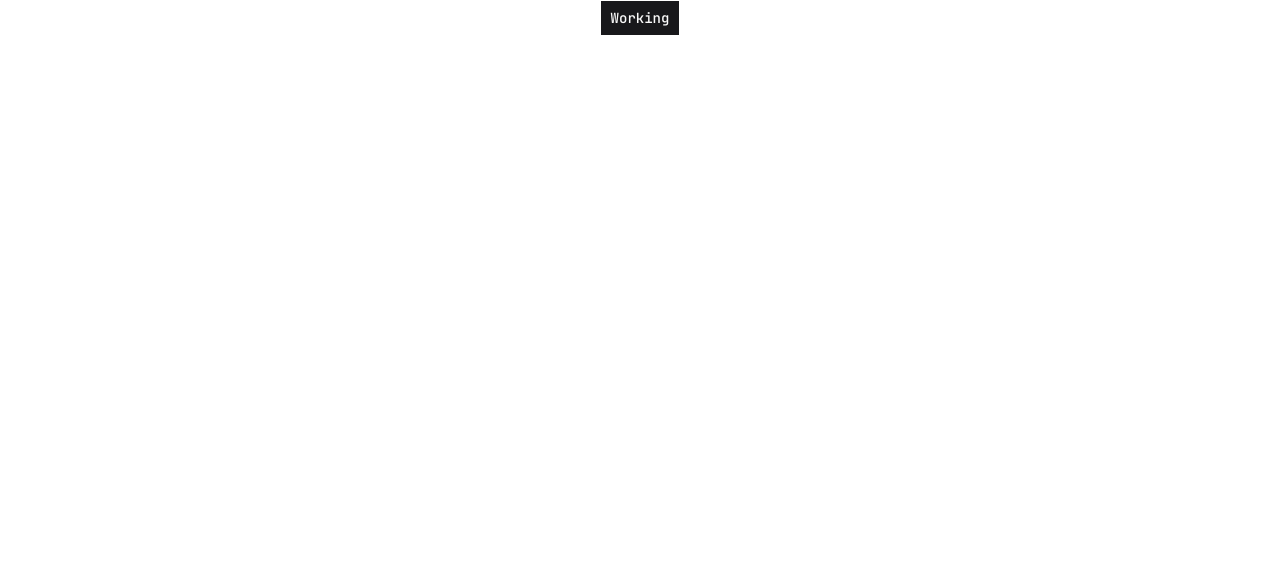
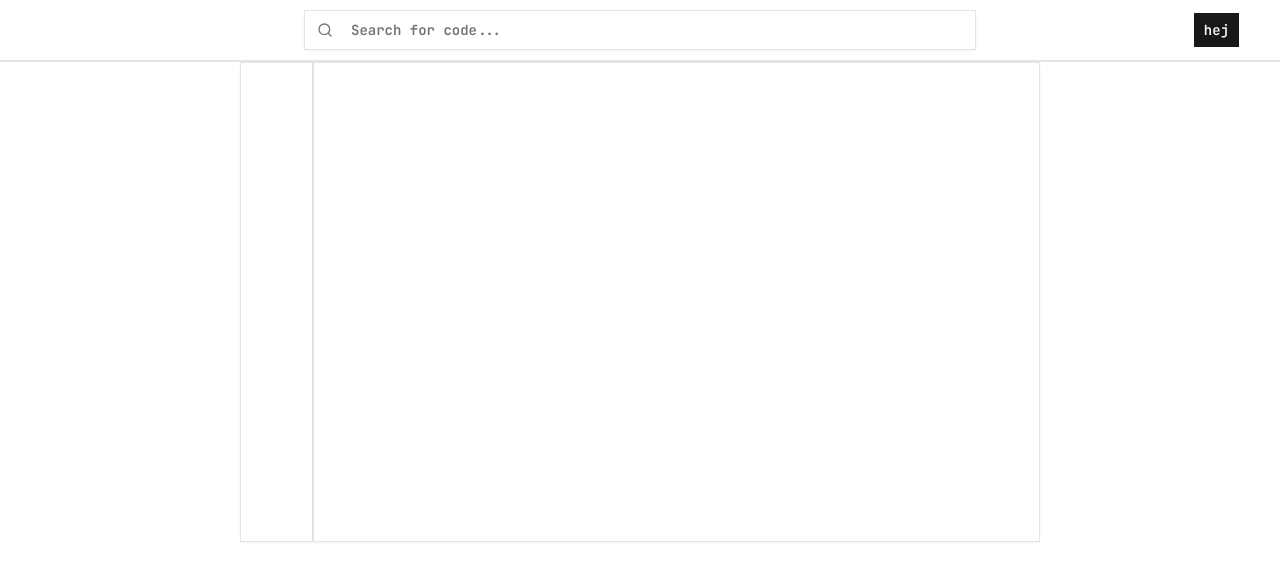
Before and after one commit to Erik-Fullstack/xiny, a Next.js app: page / in a window 1280 px wide. Shown: the top 580 px of the page. Built offline with nearby package versions, Linux system fonts and the light colour scheme.

Commit message:
Header
* Added Header component.

* Added button to switch between dark/light mode.

```diff
--- a/src/app/layout.tsx
+++ b/src/app/layout.tsx
@@ -7,6 +7,7 @@
 const jetbrainsMono = JetBrains_Mono({
   subsets: ["latin"],
   variable: "--font-mono",
+  weight: "600"
 });
 
 const geistSans = Geist({
--- a/src/app/page.tsx
+++ b/src/app/page.tsx
@@ -1,12 +1,14 @@
 "use client"
 
-import { Button } from "@/components/ui/button";
+import Editor from "@/components/Editor/Editor";
+import Navbar from "@/components/Header";
 
 export default function Home() {
   return (
     <main className="flex flex-1 flex-col">
-      <div className="flex justify-center">
-        <Button onClick={() => console.log("hej")}>Working</Button>
+      <Navbar />
+      <div className="flex flex-col justify-center items-center gap-5">
+        <Editor />
       </div>
     </main>
   );
--- /dev/null
+++ b/src/components/Editor/Editor.tsx
@@ -0,0 +1,11 @@
+import { Textarea } from "@/components/ui/textarea"
+import RowsContainer from "./RowsContainer"
+
+export default function Editor() {
+    return (
+        <div className="flex w-200 h-120">
+            <RowsContainer/>
+            <Textarea/>
+        </div>
+    )
+}
--- /dev/null
+++ b/src/components/Editor/RowsContainer.tsx
@@ -0,0 +1,10 @@
+import React from 'react'
+import { Textarea } from '../ui/textarea'
+
+export default function RowsContainer() {
+    return (
+        <div className='w-20'>
+            <Textarea className='size-full' />
+        </div>
+    )
+}
--- /dev/null
+++ b/src/components/Header.tsx
@@ -0,0 +1,22 @@
+import { SearchIcon } from "lucide-react"
+import { Button } from "./ui/button"
+import { useTheme } from "next-themes"
+import { InputGroup, InputGroupAddon, InputGroupInput } from "./ui/input-group";
+
+export default function Header() {
+    const { theme, setTheme } = useTheme();
+
+    return (
+        <header className="sticky top-0 z-10 bg-background flex justify-center items-center w-full py-2.5 border-b-2">
+            <InputGroup className="flex items-center w-full max-w-2xl h-10">
+                <InputGroupInput placeholder="Search for code..." />
+                <InputGroupAddon className="px-3" align="inline-start">
+                    <SearchIcon />
+                </InputGroupAddon>
+            </InputGroup>
+            <div className="absolute right-10">
+                <Button onClick={() => setTheme(theme === "light" ? "dark" : "light")}>hej</Button>
+            </div>
+        </header>
+    )
+}
--- /dev/null
+++ b/src/components/ui/input-group.tsx
@@ -0,0 +1,156 @@
+"use client"
+
+import * as React from "react"
+import { cva, type VariantProps } from "class-variance-authority"
+
+import { cn } from "@/lib/utils"
+import { Button } from "@/components/ui/button"
+import { Input } from "@/components/ui/input"
+import { Textarea } from "@/components/ui/textarea"
+
+function InputGroup({ className, ...props }: React.ComponentProps<"div">) {
+  return (
+    <div
+      data-slot="input-group"
+      role="group"
+      className={cn(
+        "group/input-group relative flex h-9 w-full min-w-0 items-center rounded-md border border-input shadow-xs transition-[color,box-shadow] outline-none in-data-[slot=combobox-content]:focus-within:border-inherit in-data-[slot=combobox-content]:focus-within:ring-0 has-[[data-slot=input-group-control]:focus-visible]:border-ring has-[[data-slot=input-group-control]:focus-visible]:ring-3 has-[[data-slot=input-group-control]:focus-visible]:ring-ring/50 has-[[data-slot][aria-invalid=true]]:border-destructive has-[[data-slot][aria-invalid=true]]:ring-3 has-[[data-slot][aria-invalid=true]]:ring-destructive/20 has-[>[data-align=block-end]]:h-auto has-[>[data-align=block-end]]:flex-col has-[>[data-align=block-start]]:h-auto has-[>[data-align=block-start]]:flex-col has-[>textarea]:h-auto dark:bg-input/30 dark:has-[[data-slot][aria-invalid=true]]:ring-destructive/40 has-[>[data-align=block-end]]:[&>input]:pt-3 has-[>[data-align=block-start]]:[&>input]:pb-3 has-[>[data-align=inline-end]]:[&>input]:pr-1.5 has-[>[data-align=inline-start]]:[&>input]:pl-1.5",
+        className
+      )}
+      {...props}
+    />
+  )
+}
+
+const inputGroupAddonVariants = cva(
+  "flex h-auto cursor-text items-center justify-center gap-2 py-1.5 text-sm font-medium text-muted-foreground select-none group-data-[disabled=true]/input-group:opacity-50 [&>kbd]:rounded-[calc(var(--radius)-5px)] [&>svg:not([class*='size-'])]:size-4",
+  {
+    variants: {
+      align: {
+        "inline-start":
+          "order-first pl-2 has-[>button]:-ml-1 has-[>kbd]:ml-[-0.15rem]",
+        "inline-end":
+          "order-last pr-2 has-[>button]:-mr-1 has-[>kbd]:mr-[-0.15rem]",
+        "block-start":
+          "order-first w-full justify-start px-2.5 pt-2 group-has-[>input]/input-group:pt-2 [.border-b]:pb-2",
+        "block-end":
+          "order-last w-full justify-start px-2.5 pb-2 group-has-[>input]/input-group:pb-2 [.border-t]:pt-2",
+      },
+    },
+    defaultVariants: {
+      align: "inline-start",
+    },
+  }
+)
+
+function InputGroupAddon({
+  className,
+  align = "inline-start",
+  ...props
+}: React.ComponentProps<"div"> & VariantProps<typeof inputGroupAddonVariants>) {
+  return (
+    <div
+      role="group"
+      data-slot="input-group-addon"
+      data-align={align}
+      className={cn(inputGroupAddonVariants({ align }), className)}
+      onClick={(e) => {
+        if ((e.target as HTMLElement).closest("button")) {
+          return
+        }
+        e.currentTarget.parentElement?.querySelector("input")?.focus()
+      }}
+      {...props}
+    />
+  )
+}
+
+const inputGroupButtonVariants = cva(
+  "flex items-center gap-2 text-sm shadow-none",
+  {
+    variants: {
+      size: {
+        xs: "h-6 gap-1 rounded-[calc(var(--radius)-5px)] px-1.5 [&>svg:not([class*='size-'])]:size-3.5",
+        sm: "",
+        "icon-xs":
+          "size-6 rounded-[calc(var(--radius)-5px)] p-0 has-[>svg]:p-0",
+        "icon-sm": "size-8 p-0 has-[>svg]:p-0",
+      },
+    },
+    defaultVariants: {
+      size: "xs",
+    },
+  }
+)
+
+function InputGroupButton({
+  className,
+  type = "button",
+  variant = "ghost",
+  size = "xs",
+  ...props
+}: Omit<React.ComponentProps<typeof Button>, "size"> &
+  VariantProps<typeof inputGroupButtonVariants>) {
+  return (
+    <Button
+      type={type}
+      data-size={size}
+      variant={variant}
+      className={cn(inputGroupButtonVariants({ size }), className)}
+      {...props}
+    />
+  )
+}
+
+function InputGroupText({ className, ...props }: React.ComponentProps<"span">) {
+  return (
+    <span
+      className={cn(
+        "flex items-center gap-2 text-sm text-muted-foreground [&_svg]:pointer-events-none [&_svg:not([class*='size-'])]:size-4",
+        className
+      )}
+      {...props}
+    />
+  )
+}
+
+function InputGroupInput({
+  className,
+  ...props
+}: React.ComponentProps<"input">) {
+  return (
+    <Input
+      data-slot="input-group-control"
+      className={cn(
+        "flex-1 rounded-none border-0 bg-transparent shadow-none ring-0 focus-visible:ring-0 aria-invalid:ring-0 dark:bg-transparent",
+        className
+      )}
+      {...props}
+    />
+  )
+}
+
+function InputGroupTextarea({
+  className,
+  ...props
+}: React.ComponentProps<"textarea">) {
+  return (
+    <Textarea
+      data-slot="input-group-control"
+      className={cn(
+        "flex-1 resize-none rounded-none border-0 bg-transparent py-2 shadow-none ring-0 focus-visible:ring-0 aria-invalid:ring-0 dark:bg-transparent",
+        className
+      )}
+      {...props}
+    />
+  )
+}
+
+export {
+  InputGroup,
+  InputGroupAddon,
+  InputGroupButton,
+  InputGroupText,
+  InputGroupInput,
+  InputGroupTextarea,
+}
--- /dev/null
+++ b/src/components/ui/input.tsx
@@ -0,0 +1,19 @@
+import * as React from "react"
+
+import { cn } from "@/lib/utils"
+
+function Input({ className, type, ...props }: React.ComponentProps<"input">) {
+  return (
+    <input
+      type={type}
+      data-slot="input"
+      className={cn(
+        "h-9 w-full min-w-0 rounded-md border border-input bg-transparent px-2.5 py-1 text-base shadow-xs transition-[color,box-shadow] outline-none file:inline-flex file:h-7 file:border-0 file:bg-transparent file:text-sm file:font-medium file:text-foreground placeholder:text-muted-foreground focus-visible:border-ring focus-visible:ring-3 focus-visible:ring-ring/50 disabled:pointer-events-none disabled:cursor-not-allowed disabled:opacity-50 aria-invalid:border-destructive aria-invalid:ring-3 aria-invalid:ring-destructive/20 md:text-sm dark:bg-input/30 dark:aria-invalid:border-destructive/50 dark:aria-invalid:ring-destructive/40",
+        className
+      )}
+      {...props}
+    />
+  )
+}
+
+export { Input }
--- /dev/null
+++ b/src/components/ui/textarea.tsx
@@ -0,0 +1,18 @@
+import * as React from "react"
+
+import { cn } from "@/lib/utils"
+
+function Textarea({ className, ...props }: React.ComponentProps<"textarea">) {
+  return (
+    <textarea
+      data-slot="textarea"
+      className={cn(
+        "flex field-sizing-content min-h-16 w-full rounded-md border border-input bg-transparent px-2.5 py-2 text-base shadow-xs transition-[color,box-shadow] outline-none placeholder:text-muted-foreground focus-visible:border-ring focus-visible:ring-3 focus-visible:ring-ring/50 disabled:cursor-not-allowed disabled:opacity-50 aria-invalid:border-destructive aria-invalid:ring-3 aria-invalid:ring-destructive/20 md:text-sm dark:bg-input/30 dark:aria-invalid:border-destructive/50 dark:aria-invalid:ring-destructive/40 resize-none",
+        className
+      )}
+      {...props}
+    />
+  )
+}
+
+export { Textarea }
```
Also changed, not shown: src/components/Editor/index.ts (added).
